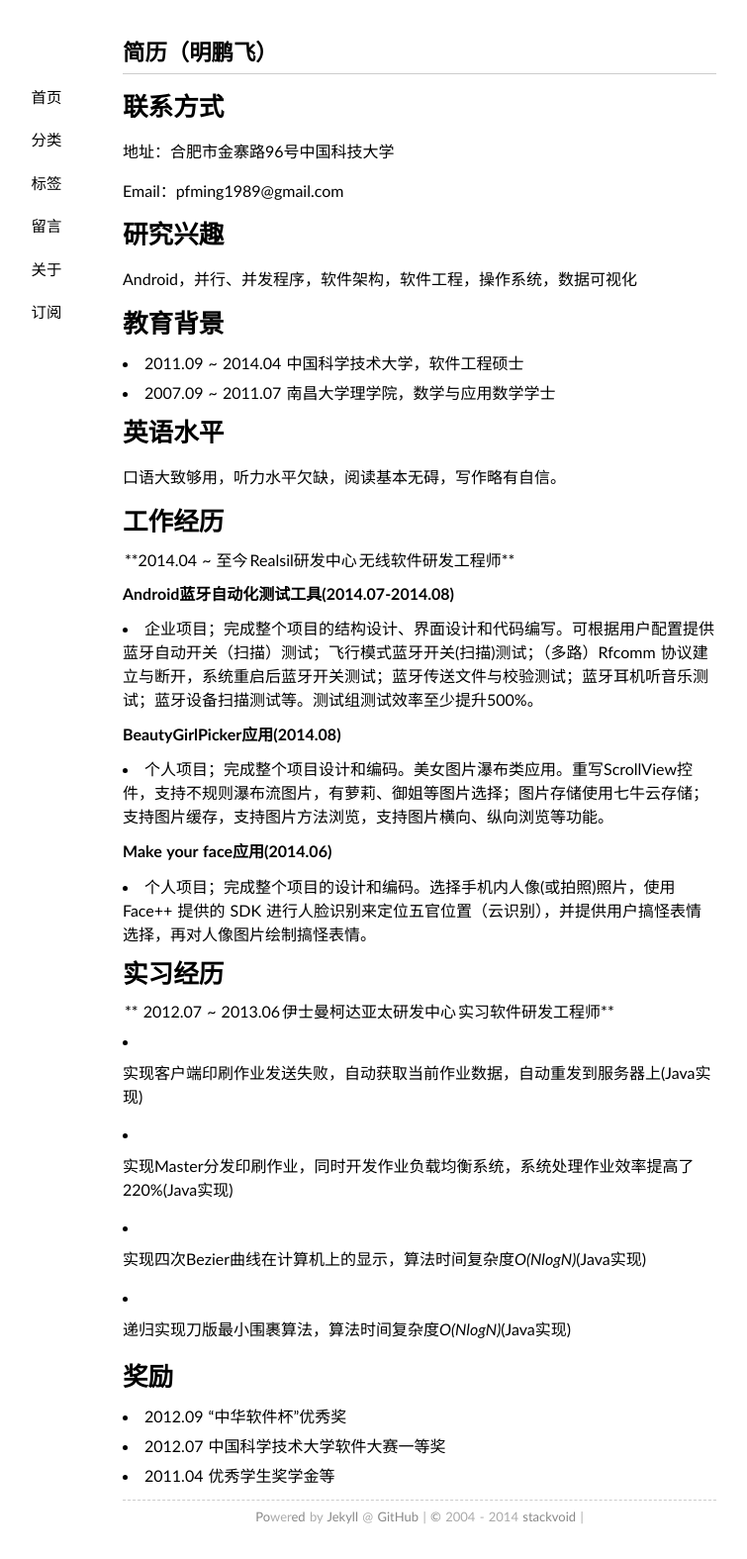
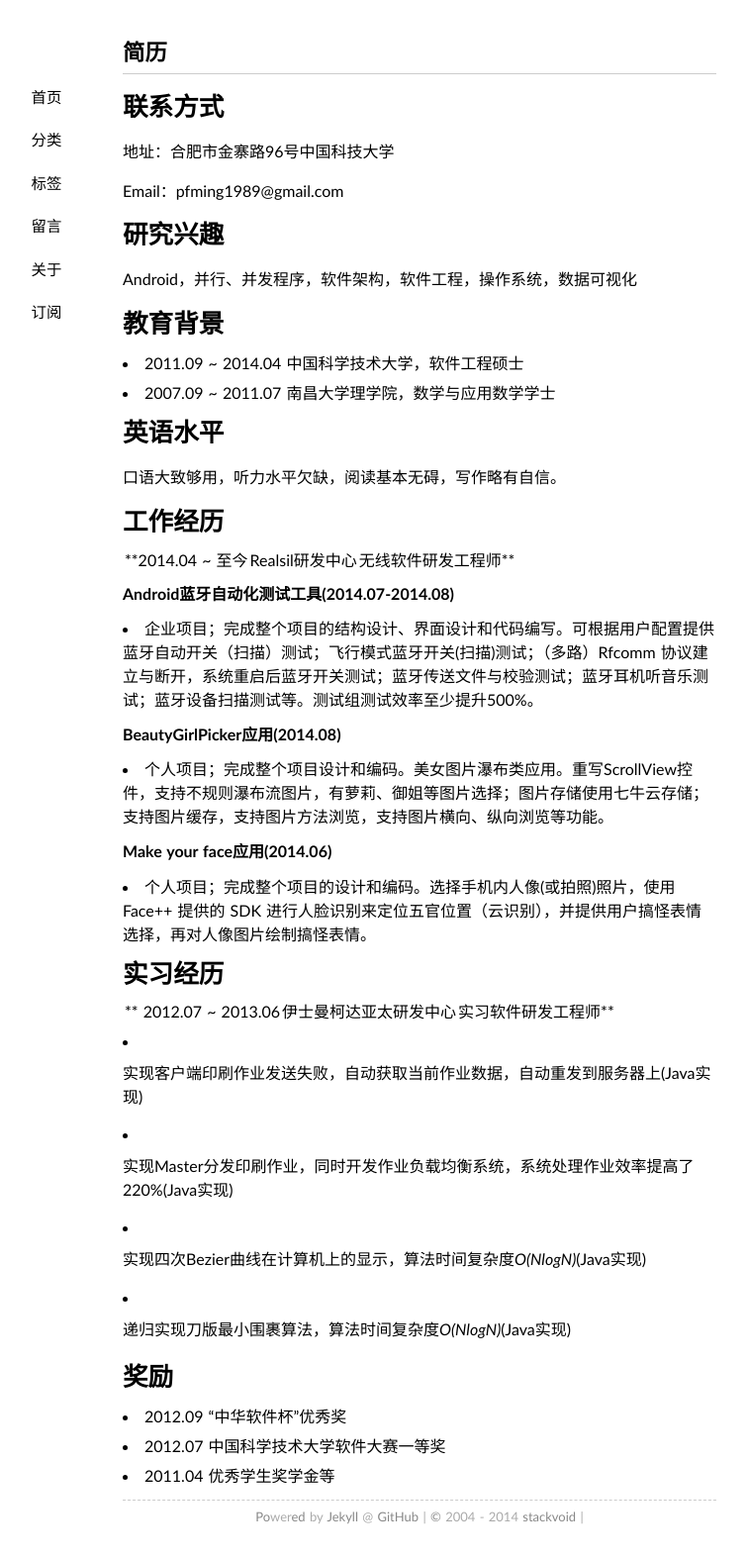
Before and after one commit to JefferyWong/stackvoid.github.io, a Jekyll site: the page built from about/profile.md, in a window 1280 px wide. Shown: the whole page at 99% size, without its empty margins (216-971 px from the left). Built offline with Jekyll 4.4.1, drawn with Linux system fonts in a browser that asks for light colours; some web fonts are replaced; Markdown is read by kramdown in place of the engine named in the settings; comment, search, counter and statistics services are not loaded.

Commit message:
Update profile.md

```diff
--- a/about/profile.md
+++ b/about/profile.md
@@ -1,6 +1,6 @@
 ---
 layout: page
-title: 简历（明鹏飞）
+title: 简历
 ---
 
 # 联系方式
```
